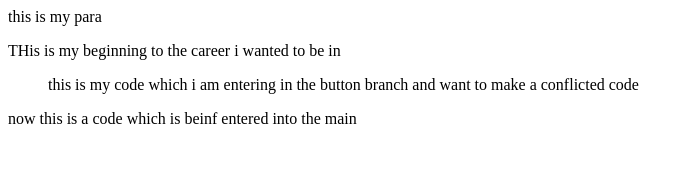
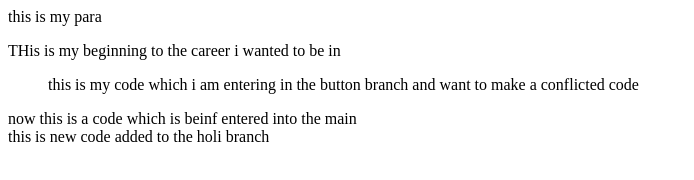
Before and after one commit to RajputAmitkumar/git-by-cod, a plain HTML site: page index.html in a window 1280 px wide. Shown: the whole page, without its empty margins (0-694 px from the left). Drawn offline with Linux system fonts and the light colour scheme.

Commit message:
this is a new commit for hello branch

```diff
--- a/index.html
+++ b/index.html
@@ -4,3 +4,7 @@
     this is my code which i am entering in the button branch and want to make a conflicted code
 </blockquote>
 <main>now this is a code which is beinf entered into the main </main>
+
+<div>
+    this is new code added to the holi branch
+</div>
```
